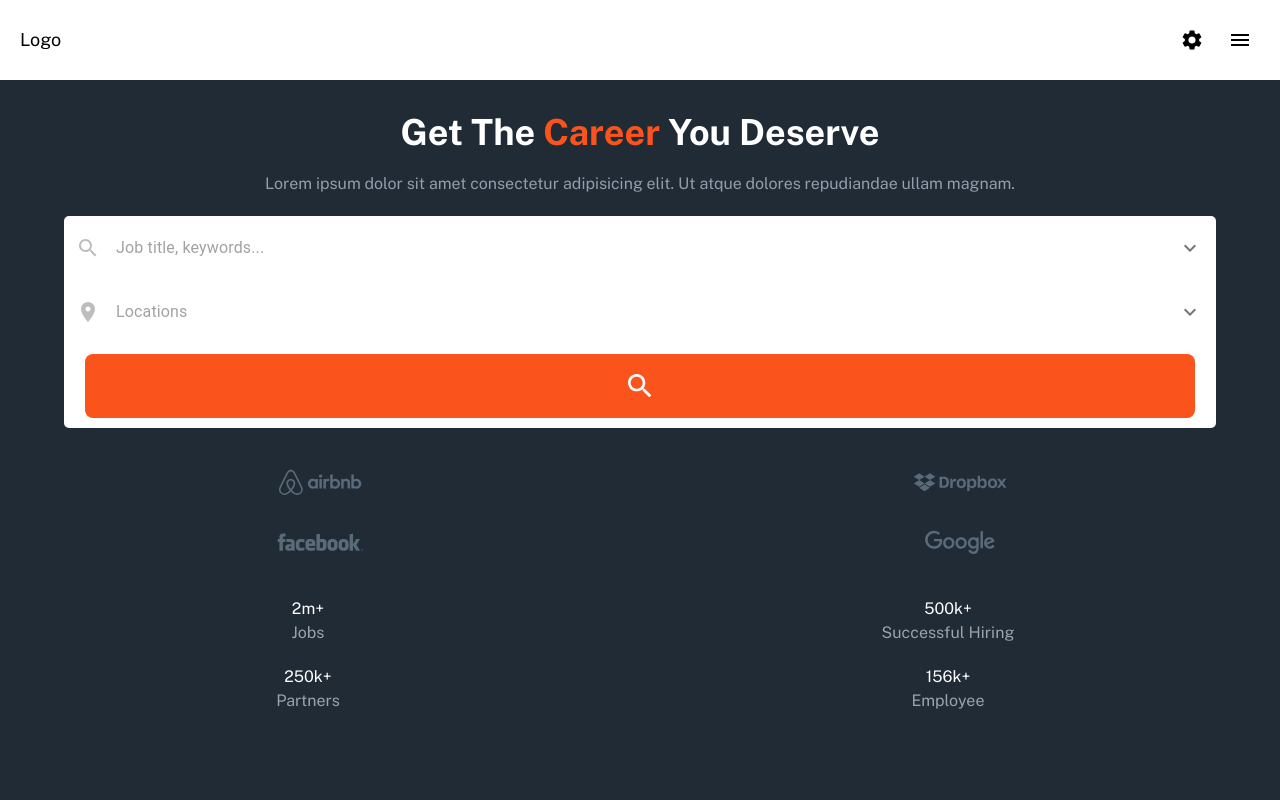
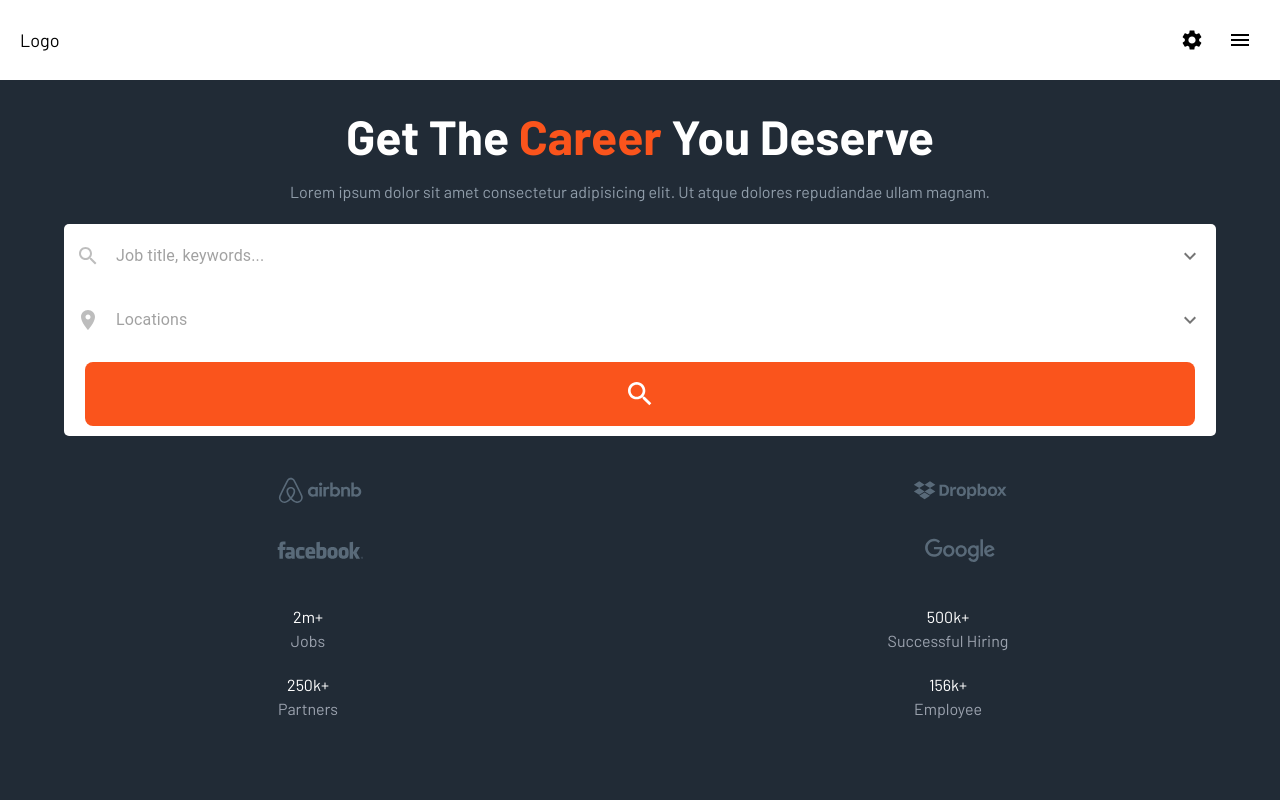
Before and after one commit to yasservanshalash/JJ, a Next.js app: page / in a window 1280 px wide. Shown: the top 800 px of the page. Built offline with nearby package versions, Linux system fonts and the light colour scheme.

Commit message:
changed font

```diff
--- a/src/app/layout.tsx
+++ b/src/app/layout.tsx
@@ -1,8 +1,8 @@
 import NavBar from '@/components/layout/navbar/NavBar'
 import './globals.css'
-import { Public_Sans } from 'next/font/google'
+import { Barlow } from 'next/font/google'
 
-const inter = Public_Sans({ subsets: ['latin'] })
+const inter = Barlow({ weight: ["100", "200", "300", "400", "500", "600", "700", "800"], subsets: ['latin'] })
 
 export const metadata = {
   title: 'Create Next App',
--- a/src/app/page.tsx
+++ b/src/app/page.tsx
@@ -14,7 +14,7 @@ export default function Home() {
   return (
     <main className="bg-white">
       <header className="bg-[#212B36] h-[120vh]">
-        <h1 className="text-4xl text-white font-bold pt-8 px-5 text-center">
+        <h1 className="text-5xl text-white font-bold pt-8 px-5 text-center">
           Get The <span className="text-[#fa541c]">Career</span> You Deserve
         </h1>
         <p className="text-[#919eab] text-center p-5">
```
